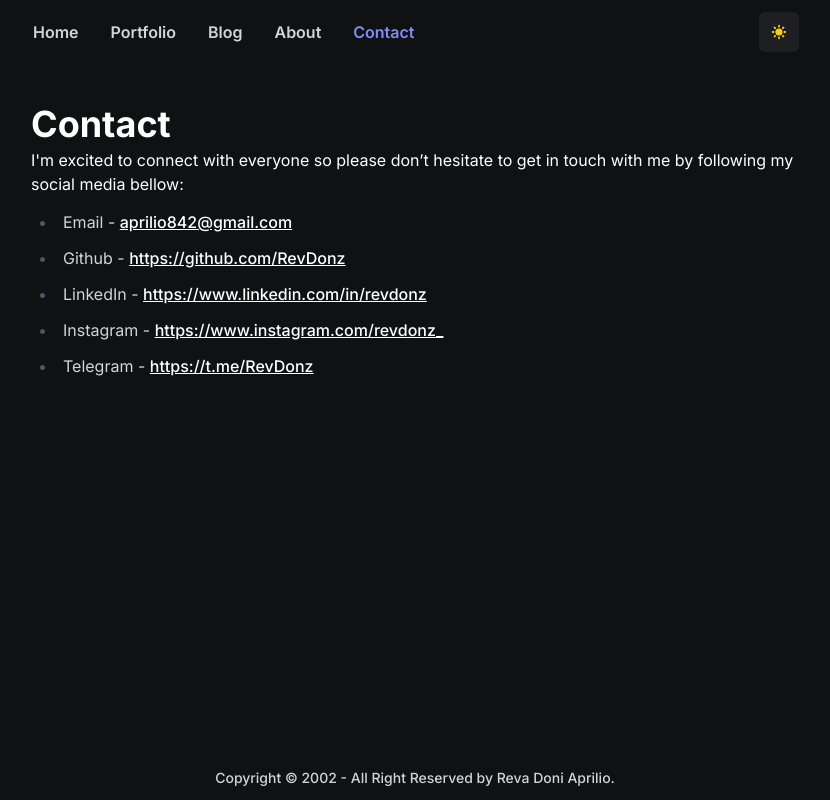
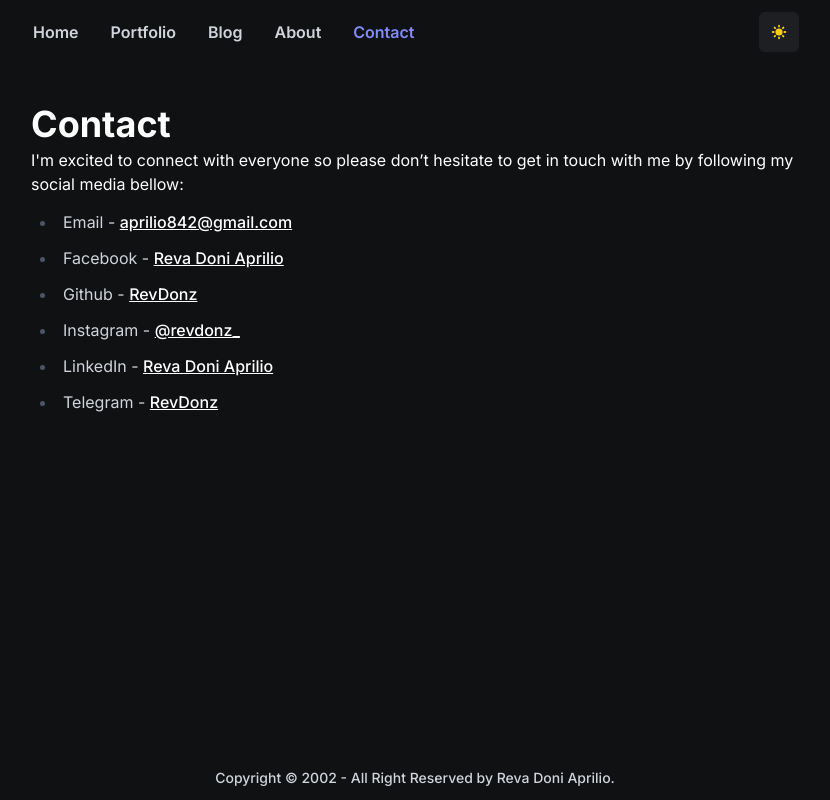
Before and after one commit to RevDonz/revdonz.my.id, a Next.js app: page /contact in a window 1280 px wide. Shown: the whole page, without its empty margins (225-1055 px from the left). Built offline with nearby package versions, Linux system fonts and the light colour scheme.

Commit message:
feat(contact): add contact

```diff
--- a/src/data/contacts.ts
+++ b/src/data/contacts.ts
@@ -1,22 +1,38 @@
-export const Contacts = [
+export type ContactProps = {
+  name: string;
+  label: string;
+  link: string;
+};
+
+export const Contacts: ContactProps[] = [
   {
-    type: 'Email',
+    name: 'Email',
+    label: 'aprilio842@gmail.com',
     link: 'mailto:aprilio842@gmail.com',
   },
   {
-    type: 'Github',
+    name: 'Facebook',
+    label: 'Reva Doni Aprilio',
+    link: 'https://www.facebook.com/reva.doni.aprilio/',
+  },
+  {
+    name: 'Github',
+    label: 'RevDonz',
     link: 'https://github.com/RevDonz',
   },
   {
-    type: 'LinkedIn',
+    name: 'Instagram',
+    label: '@revdonz_',
+    link: 'https://www.instagram.com/revdonz_',
+  },
+  {
+    name: 'LinkedIn',
+    label: 'Reva Doni Aprilio',
     link: 'https://www.linkedin.com/in/revdonz',
   },
   {
-    type: 'Instagram',
-    link: 'https://www.instagram.com/revdonz_',
-  },
-  {
-    type: 'Telegram',
+    name: 'Telegram',
+    label: 'RevDonz',
     link: 'https://t.me/RevDonz',
   },
 ];
--- a/src/pages/contact.tsx
+++ b/src/pages/contact.tsx
@@ -18,9 +18,9 @@ const Contact = () => {
               return (
                 <li key={index}>
                   <p className='truncate my-2'>
-                    {contact.type} -{' '}
+                    {contact.name} -{' '}
                     <UnstyledLink href={contact.link}>
-                      {contact.link.replace('mailto:', '')}
+                      {contact.label}
                     </UnstyledLink>
                   </p>
                 </li>
```
